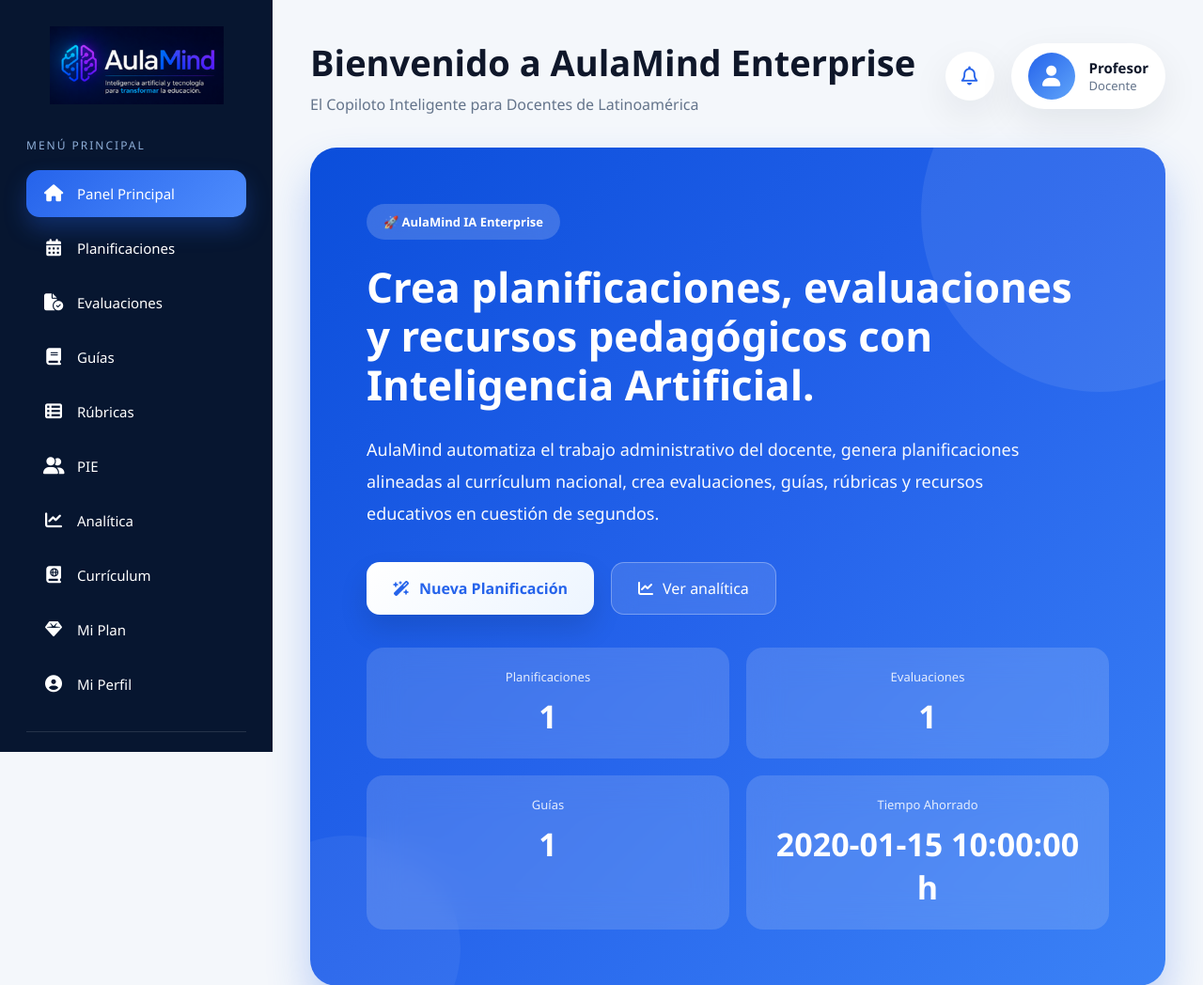
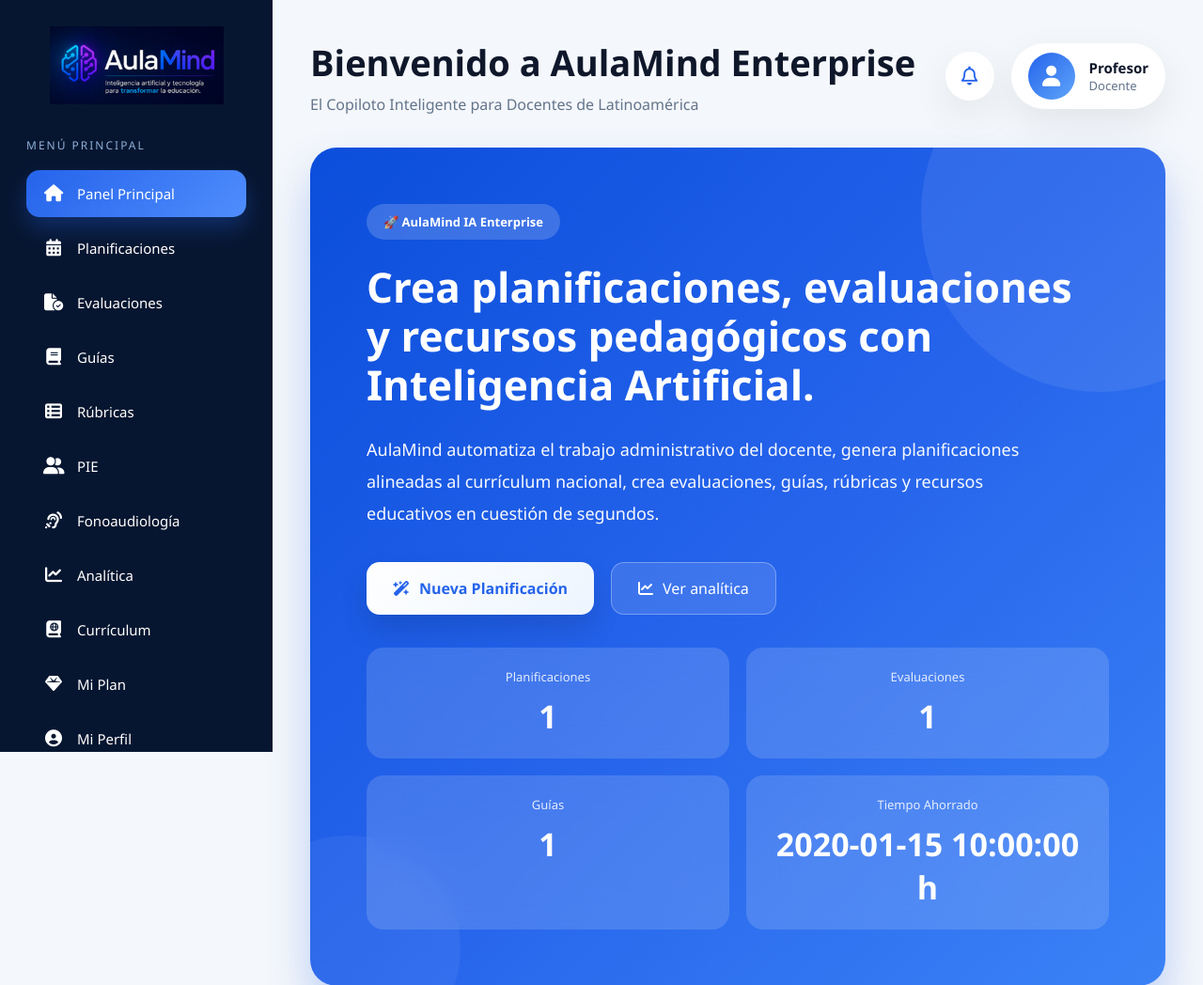
Before and after one commit to Arnaldo-hub/AulaMind-3.0, a Python web app: template templates/dashboard.html in a window 1280 px wide. Shown: the top 1048 px of the page at 94% size. Run offline with Jinja, Linux system fonts and the light colour scheme; the template is opened without the code that fills it: most values are stand-ins (such as "Sample title", 1, 10 or a date in 2020).

Commit message:
fix(ui): agregar link fonoaudiologia al sidebar

```diff
--- a/templates/partials/sidebar_menu.html
+++ b/templates/partials/sidebar_menu.html
@@ -22,6 +22,7 @@
     <a href="{{ url_for('guides.index') }}"{% if active_menu == 'guides' %} class="active"{% endif %}><i class="fa-solid fa-book"></i><span>Guías</span></a>
     <a href="{{ url_for('rubrics.index') }}"{% if active_menu == 'rubrics' %} class="active"{% endif %}><i class="fa-solid fa-table-list"></i><span>Rúbricas</span></a>
     <a href="{{ url_for('pie.index') }}"{% if active_menu == 'pie' %} class="active"{% endif %}><i class="fa-solid fa-user-group"></i><span>PIE</span></a>
+    <a href="{{ url_for('fonoaudiologia.index') }}"{% if active_menu == 'fonoaudiologia' %} class="active"{% endif %}><i class="fa-solid fa-ear-listen"></i><span>Fonoaudiología</span></a>
     <a href="{{ url_for('analytics.index') }}"{% if active_menu == 'analytics' %} class="active"{% endif %}><i class="fa-solid fa-chart-line"></i><span>Analítica</span></a>
     <a href="{{ url_for('curriculum.index') }}"{% if active_menu == 'curriculum' %} class="active"{% endif %}><i class="fa-solid fa-book-atlas"></i><span>Currículum</span></a>
     {% if session.get('role') == 'admin' %}
```
